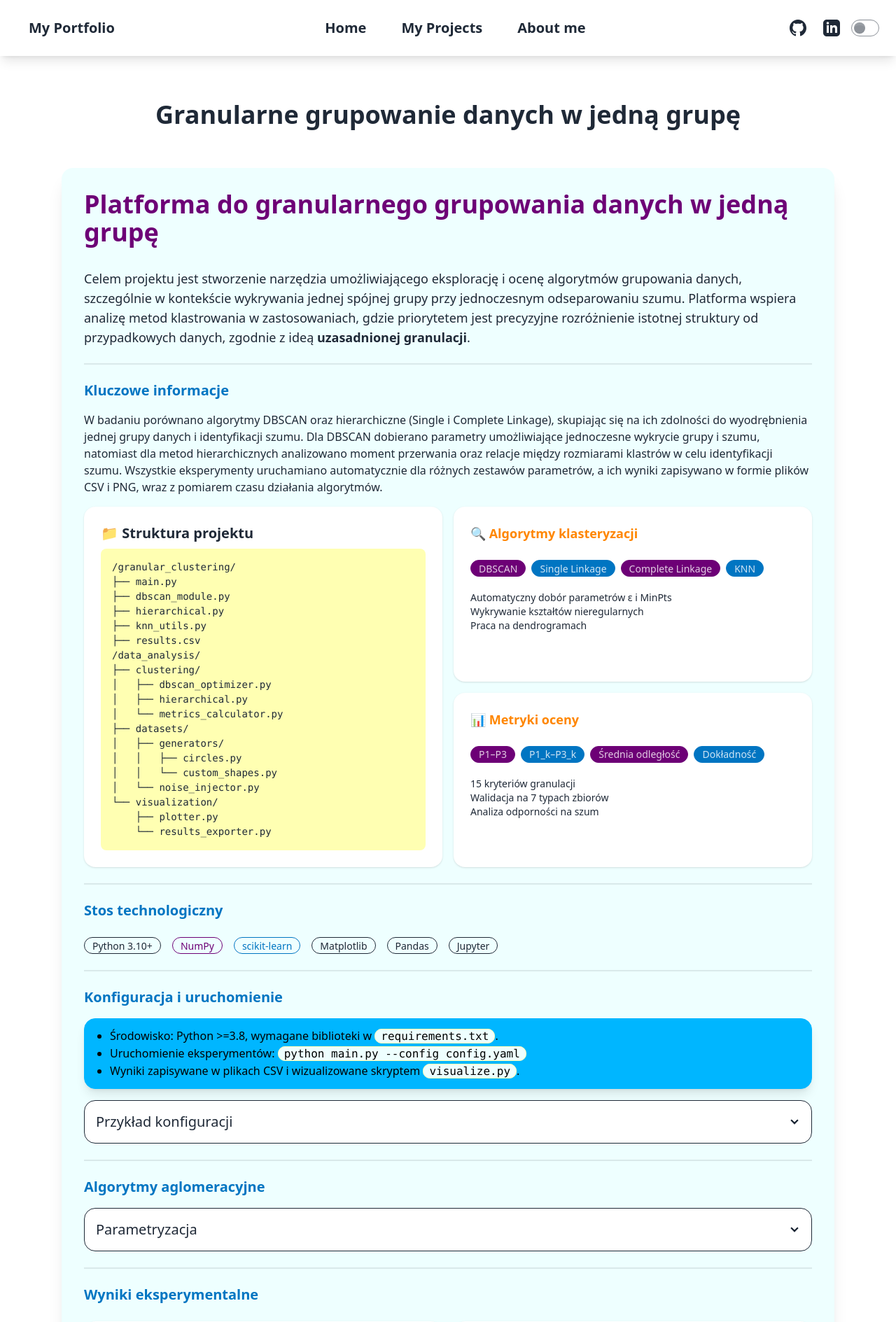
After one commit to stokuj/my-django-portfolio, a Django app: page /blog/granular_data_grouping/ in a window 1280 px wide. The commit adds this page. Shown: the top 1889 px of the page at 70% size. Run offline with Django 5.2, Linux system fonts and the light colour scheme; data that the repository does not hold is empty; some libraries are stand-ins or nearby versions.

Commit message:
#14 Dodanie pierwowzoru

```diff
--- /dev/null
+++ b/main/templates/main/blog/granular_data_grouping.html
@@ -0,0 +1,252 @@
+{% extends "base.html" %}
+
+{% block page_name %}Granularne grupowanie danych w jedną grupę{% endblock page_name %}
+
+{% block content %}
+{% load static %}
+
+<h1 class="text-3xl font-bold text-center mt-8 mb-8">Granularne grupowanie danych w jedną grupę</h1>
+
+<div class="container mx-auto p-6 max-w-6xl">
+    <div class="card bg-base-200 w-full p-8 shadow-xl">
+      <h1 class="text-3xl font-bold text-primary mb-6">Platforma do granularnego grupowania danych w jedną grupę</h1>
+
+      <div class="prose">
+        <p class="text-lg mb-4 mt-2">
+          Celem projektu jest stworzenie narzędzia umożliwiającego eksplorację i ocenę algorytmów grupowania danych, szczególnie w kontekście wykrywania jednej spójnej grupy przy jednoczesnym odseparowaniu szumu.
+          Platforma wspiera analizę metod klastrowania w zastosowaniach, gdzie priorytetem jest precyzyjne rozróżnienie istotnej struktury od przypadkowych danych, zgodnie z ideą <strong>uzasadnionej granulacji</strong>.
+        </p>
+
+        <!-- Divider -->
+        <div class="divider"></div>
+
+        <h2 class="text-2xl font-semibold text-secondary">Kluczowe informacje</h2>
+
+        <p class="text-base mb-4 mt-4">
+          W badaniu porównano algorytmy DBSCAN oraz hierarchiczne (Single i Complete Linkage), skupiając się na ich zdolności do wyodrębnienia jednej grupy danych i identyfikacji szumu.
+          Dla DBSCAN dobierano parametry umożliwiające jednoczesne wykrycie grupy i szumu, natomiast dla metod hierarchicznych analizowano moment przerwania oraz relacje między rozmiarami klastrów w celu identyfikacji szumu.
+          Wszystkie eksperymenty uruchamiano automatycznie dla różnych zestawów parametrów, a ich wyniki zapisywano w formie plików CSV i PNG, wraz z pomiarem czasu działania algorytmów.
+        </p>
+
+
+<div class="grid md:grid-cols-2 gap-4 mt-4 mb-4">
+
+<!-- Lewa kolumna: Struktura projektu -->
+<div class="card bg-base-100 shadow hover:shadow-lg transition-shadow h-full">
+    <div class="card-body">
+    <h2 class="card-title">📁 Struktura projektu</h2>
+    <pre class="bg-base-300 p-4 rounded-lg overflow-x-auto"><code>/granular_clustering/
+├── main.py
+├── dbscan_module.py
+├── hierarchical.py
+├── knn_utils.py
+├── results.csv
+/data_analysis/
+├── clustering/
+│   ├── dbscan_optimizer.py
+│   ├── hierarchical.py
+│   └── metrics_calculator.py
+├── datasets/
+│   ├── generators/
+│   │   ├── circles.py
+│   │   └── custom_shapes.py
+│   └── noise_injector.py
+└── visualization/
+    ├── plotter.py
+    └── results_exporter.py</code></pre>
+    </div>
+</div>
+
+<!-- Prawa kolumna: zagnieżdżony grid -->
+<div class="grid grid-rows-2 gap-4 h-full">
+
+    <!-- Górna karta: Algorytmy klasteryzacji -->
+    <div class="card bg-base-100 shadow hover:shadow-lg transition-shadow">
+    <div class="card-body">
+        <h3 class="card-title text-accent">🔍 Algorytmy klasteryzacji</h3>
+        <div class="flex flex-wrap gap-2 mt-4">
+        <span class="badge badge-primary">DBSCAN</span>
+        <span class="badge badge-secondary">Single Linkage</span>
+        <span class="badge badge-primary">Complete Linkage</span>
+        <span class="badge badge-secondary">KNN</span>
+        </div>
+        <p class="mt-3 text-sm">Automatyczny dobór parametrów ε i MinPts<br>Wykrywanie kształtów nieregularnych<br>Praca na dendrogramach</p>
+    </div>
+    </div>
+
+    <!-- Dolna karta: Metryki oceny -->
+    <div class="card bg-base-100 shadow hover:shadow-lg transition-shadow">
+    <div class="card-body">
+        <h3 class="card-title text-accent">📊 Metryki oceny</h3>
+        <div class="flex flex-wrap gap-2 mt-4">
+        <span class="badge badge-primary">P1–P3</span>
+        <span class="badge badge-secondary">P1_k–P3_k</span>
+        <span class="badge badge-primary">Średnia odległość</span>
+        <span class="badge badge-secondary">Dokładność</span>
+        </div>
+        <p class="mt-3 text-sm">15 kryteriów granulacji<br>Walidacja na 7 typach zbiorów<br>Analiza odporności na szum</p>
+    </div>
+    </div>
+
+</div>
+</div>
+
+<!-- Divider -->
+<div class="divider"></div>
+
+
+    <h2 class="text-2xl font-semibold text-secondary">Stos technologiczny</h2>
+    <div class="flex flex-wrap gap-4 mt-6">
+        <div class="badge badge-outline">Python 3.10+</div>
+        <div class="badge badge-outline badge-primary">NumPy</div>
+        <div class="badge badge-outline badge-secondary">scikit-learn</div>
+        <div class="badge badge-outline">Matplotlib</div>
+        <div class="badge badge-outline">Pandas</div>
+        <div class="badge badge-outline">Jupyter</div>
+    </div>
+
+    <!-- Divider -->
+    <div class="divider"></div>
+
+
+
+
+
+    <h2 class="text-2xl font-semibold text-secondary">Konfiguracja i uruchomienie</h2>
+    <div class="alert alert-info shadow-lg my-4">
+        <ul class="list-disc pl-5 text-base">
+        <li>Środowisko: Python >=3.8, wymagane biblioteki w <code>requirements.txt</code>.</li>
+        <li>Uruchomienie eksperymentów: <code>python main.py --config config.yaml</code></li>
+        <li>Wyniki zapisywane w plikach CSV i wizualizowane skryptem <code>visualize.py</code>.</li>
+        </ul>
+    </div>
+
+    <div class="collapse collapse-arrow bg-base-100 border mt-4 mb-4">
+        <input type="checkbox" />
+        <div class="collapse-title text-xl font-medium">Przykład konfiguracji</div>
+        <div class="collapse-content">
+        <div class="mockup-code">
+            <pre><code># config.yaml
+algorithms:
+dbscan:
+    eps: [2, 20, 0.2]
+    min_samples: [20, 150]
+hierarchical:
+method: [single, complete]
+dmax_steps: 100
+metrics: [P1, P2, P3, P1_k3, P2_k3]</code></pre>
+        </div>
+        </div>
+    </div>
+    <!-- Divider -->
+    <div class="divider"></div>
+    <h2 class="text-2xl font-semibold text-secondary">Algorytmy aglomeracyjne</h2>
+
+    <div class="collapse collapse-arrow bg-base-100 border mt-4 mb-4">
+        <input type="checkbox" />
+        <div class="collapse-title text-xl font-medium">Parametryzacja</div>
+        <div class="collapse-content">
+            <p class="mt-4 text-base">
+                W ramach analizy granularnego grupowania opracowano zestaw <strong>15 miar oceny jakości skupienia</strong>, które łączą ze sobą informacje o liczbie punktów w największym klastrze oraz miary odległości między tymi punktami. Podstawowe trzy miary (P1, P2, P3) opierają się na średniej odległości między wszystkimi punktami w klastrze (<em>d̄</em>):
+            </p>
+            <p class="text-xl font-mono text-blue-800">
+                f(x) = x² + 2x + 1
+            </p>
+            <ul class="list-disc list-inside">
+                <li class="text-xl font-mono text-blue-800"><strong>P1</strong> = liczba punktów x (1 / d̄)</li>
+                <li><strong>P2</strong> = liczba punktów x (1 / d̄)<sup>2</sup></li>
+                <li><strong>P3</strong> = √(liczba punktów) x (1 / d̄)<sup>2</sup></li>
+            </ul>
+            <p class="mt-4 text-base">
+                Kolejne 12 miar to rozszerzenia powyższych z wykorzystaniem odległości do k najbliższych sąsiadów (<em>d<sub>k</sub></em>) dla k = 3, 5, 7, 9. Dla każdego k obliczane są trzy warianty:
+            </p>
+            <ul class="list-disc list-inside">
+                <li><strong>P1<sub>k</sub></strong> = liczba punktów × (1 / d<sub>k</sub>)</li>
+                <li><strong>P2<sub>k</sub></strong> = liczba punktów × (1 / d<sub>k</sub>)<sup>2</sup></li>
+                <li><strong>P3<sub>k</sub></strong> = √(liczba punktów) × (1 / d<sub>k</sub>)<sup>2</sup></li>
+            </ul>
+            <p class="mt-4 text-base">
+                Miary te różnią się poziomem agresywności względem wartości odległości — metryki z kwadratem (P2, P3) są bardziej czułe na zmiany rozproszenia, co pozwala lepiej wykrywać spójność dużych i zwartych skupień. Dzięki ujęciu w formie odwrotności, wartości miar rosną w kierunku bardziej jednorodnych klastrów.
+            </p>
+        </div>
+    </div>
+
+
+
+
+    <!-- Divider -->
+    <div class="divider"></div>
+    <h2 class="text-2xl font-semibold text-secondary">Wyniki eksperymentalne</h2>
+    <div class="grid md:grid-cols-2 gap-4 mt-6">
+        <div class="card bg-base-100 shadow">
+        <figure class="px-4 pt-4">
+            <img src="{% static 'clustering_comparison.png' %}" alt="Porównanie algorytmów" class="rounded-xl" />
+        </figure>
+        <div class="card-body">
+            <h3 class="card-title">📈 Dokładność grupowania</h3>
+            <p>DBSCAN vs metody hierarchiczne dla różnych poziomów szumu</p>
+            <div class="overflow-x-auto mt-3">
+            <table class="table table-zebra">
+                <thead>
+                <tr>
+                    <th>Algorytm</th>
+                    <th>50% szumu</th>
+                    <th>70% szumu</th>
+                </tr>
+                </thead>
+                <tbody>
+                <tr>
+                    <td>DBSCAN</td>
+                    <td>88.9%</td>
+                    <td>36.0%</td>
+                </tr>
+                <tr>
+                    <td>Single Linkage</td>
+                    <td>84.2%</td>
+                    <td>31.5%</td>
+                </tr>
+                </tbody>
+            </table>
+            </div>
+        </div>
+        </div>
+
+        <div class="card bg-base-100 shadow">
+        <figure class="px-4 pt-4">
+            <img src="{% static 'noise_impact.png' %}" alt="Wpływ szumu" class="rounded-xl" />
+        </figure>
+        <div class="card-body">
+            <h3 class="card-title">⚠️ Analiza odporności</h3>
+            <p>Zmiany dokładności w funkcji poziomu szumu</p>
+            <div class="radial-progress text-primary mt-4" style="--value:88;--size:8rem;">88%</div>
+            <p class="text-sm mt-2">Maksymalna dokładność osiągnięta dla 40% szumu</p>
+        </div>
+        </div>
+    </div>
+
+
+    <!-- Divider -->
+    <div class="divider"></div>
+
+    <h2 class="text-2xl font-semibold text-secondary">Testowane zbiory danych</h2>
+    <div class="alert alert-info shadow-lg mt-6">
+        <p class="text-base">
+        System przetestowany na 7 typach zbiorów danych:
+        <br><span class="font-semibold">Koła • Pierścienie • Rozkłady normalne • Rozkład von Misesa • Kształty niestandardowe</span>
+        </p>
+    </div>
+
+    <!-- Divider -->
+    <div class="divider"></div>
+
+        <!-- Footer -->
+        <footer class="footer footer-center p-4 bg-base-300 text-base-content rounded-lg mt-8">
+            <div>
+                <p>📄 Licencja MIT - 💌 Kontakt przez GitHub Issues</p>
+            </div>
+        </footer>
+    </div>
+</div>
+</div>
+
+{% endblock content %}
--- a/main/urls.py
+++ b/main/urls.py
@@ -6,7 +6,7 @@ urlpatterns = [
     path('home/',views.home, name='home'),
     path("about/", views.about, name="about"),
     path("projects/", views.projects, name="projects"),
-    #path('projects/', project_list, name='projects'),
+    path('blog/test/', views.test, name='test'),
     path("projects/<int:project_id>/", views.project_detail, name="project_detail"),
     path("blog/analiza_makro_konkurs/", views.analiza_makro_konkurs, name="analiza_makro_konkurs"),
     path("blog/web_scrapper_lubimyczytac/", views.web_scrapper_lubimyczytac, name="web_scrapper_lubimyczytac"),
@@ -14,4 +14,5 @@ urlpatterns = [
     path("blog/multidimensional_dashboard/", views.multidimensional_dashboard, name="multidimensional_dashboard"),
     path("blog/weather_web_scraping/", views.weather_web_scraping, name="weather_web_scraping"),
     path("blog/my_django_portfolio/", views.my_django_portfolio, name="my_django_portfolio"),
+    path("blog/granular_data_grouping/", views.granular_data_grouping, name="granular_data_grouping"),
 ]
--- a/main/views.py
+++ b/main/views.py
@@ -28,6 +28,10 @@ def projects(request):
         'all_tags': all_tags,
     })
 
+def test(request):
+    return render(request, "main/blog/test.html")
+
+
 def project_detail(request, project_id):
     project = get_object_or_404(Project, id=project_id)
     return render(request, "main/project_detail.html", {"project": project})
@@ -49,3 +53,6 @@ def weather_web_scraping(request):
 
 def my_django_portfolio(request):
     return render(request, "main/blog/my_django_portfolio.html")
+
+def granular_data_grouping(request):
+    return render(request, "main/blog/granular_data_grouping.html")
--- a/tailwind.config.js
+++ b/tailwind.config.js
@@ -8,6 +8,6 @@ module.exports = {
     require("@tailwindcss/typography")
   ],
   daisyui: {
-    themes: ["light"],
+    themes: ["fantasy2,synthwave2"],
   }
 }
```
Also changed, not shown: main/static/src/css/input.css (+37 -0 lines), main/templates/main/blog/test.html (added, +146 -0 lines), main/static/css/style.css, 1 other file.
